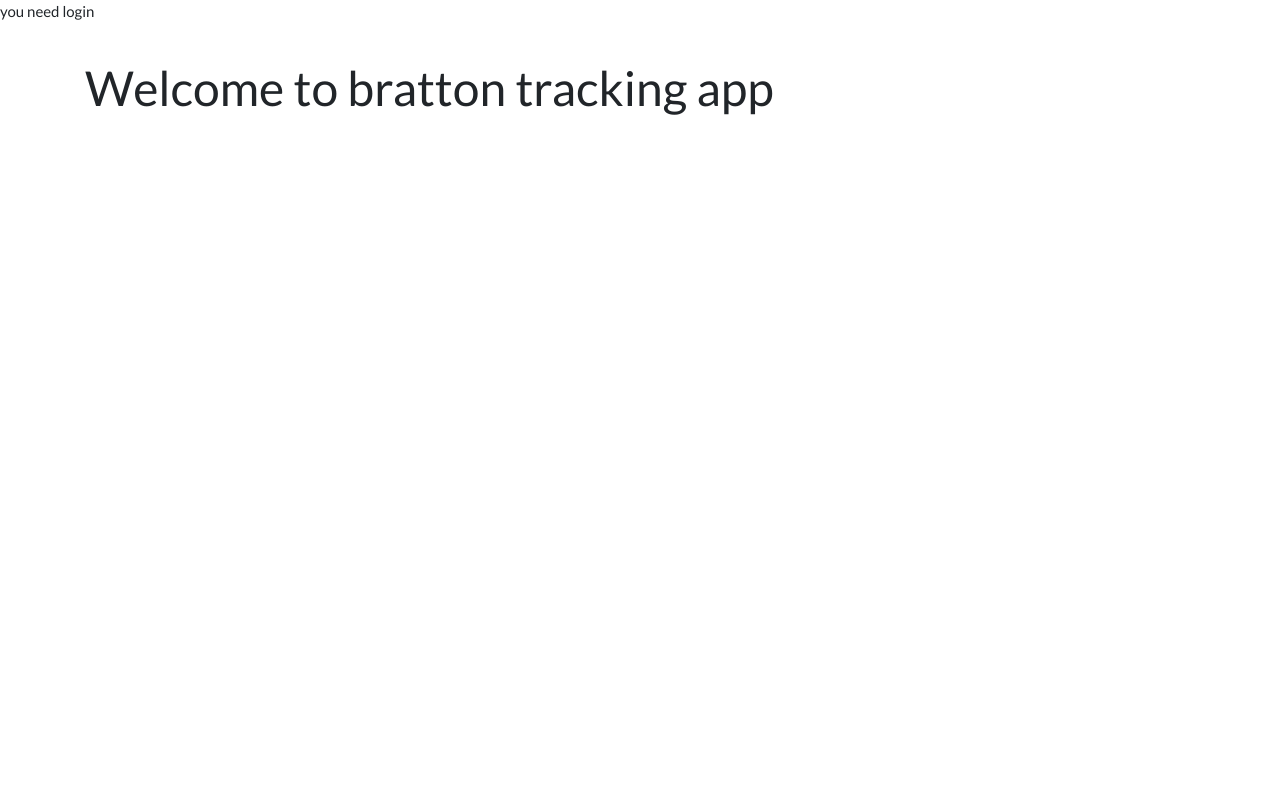
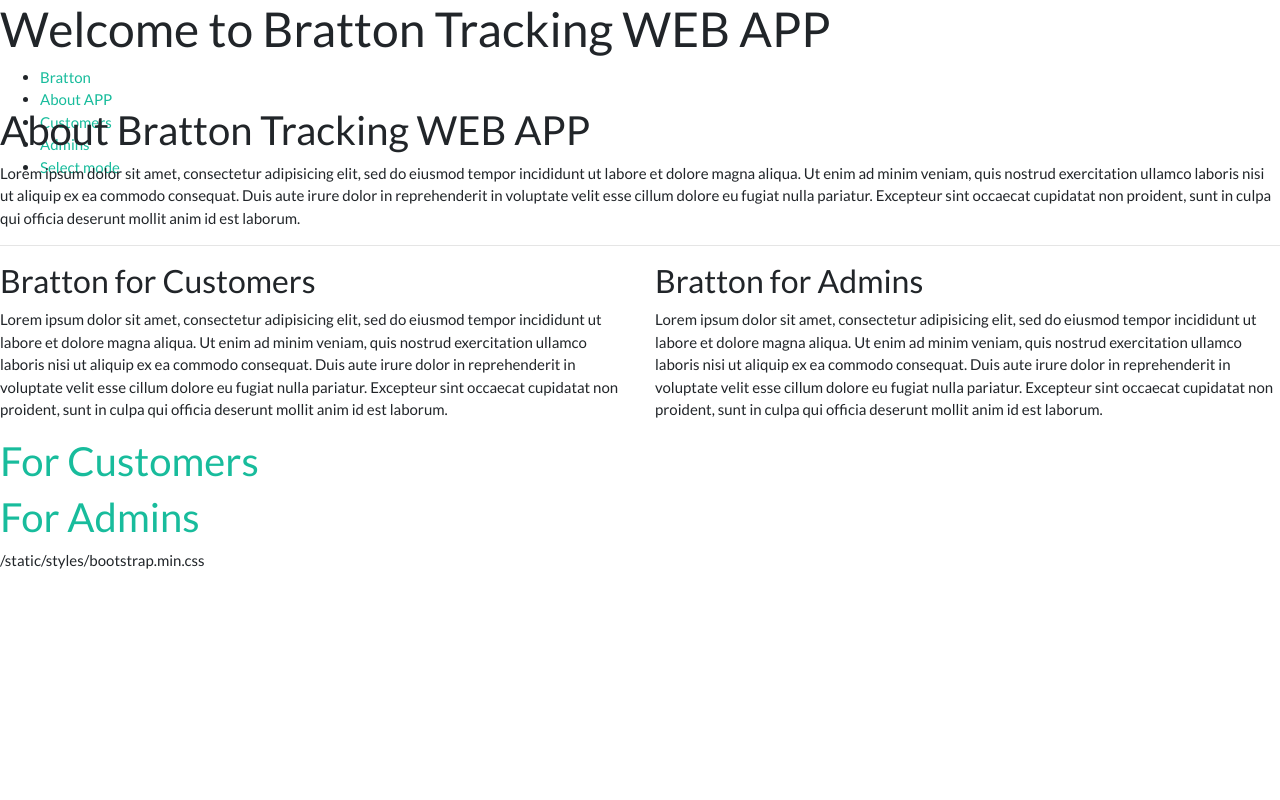
Before and after one commit to bartuchavezc/bratton-tracking, a Django app: template templates/index.html in a window 1280 px wide. Run offline with Django 3.2, Linux system fonts and the light colour scheme; the template is opened without the code that fills it, so the values that code supplies are empty; parts of the project's set-up code (start-up, migrations or seed data) failed here and were passed over; some libraries are stand-ins or nearby versions.

Commit message:
commit v ni idea we como 12 ya

```diff
--- a/apps/administracion/forms.py
+++ b/apps/administracion/forms.py
@@ -35,7 +35,7 @@
         }
 
         widgets = {
-            'is_validated': forms.BooleanField(initial=False, required=True),
+            'is_validated': forms.CheckboxInput(attrs={'class': 'required checkbox form-control'})
         }
 
 
--- a/apps/users/urls.py
+++ b/apps/users/urls.py
@@ -1,7 +1,9 @@
 from django.conf.urls import url, include
 from apps.users import views
+from django.views.generic.base import TemplateView
 #from apps.users.views import vessel_list
 urlpatterns = [
+    url(r'^home',TemplateView.as_view(template_name='index.html')),
     url(r'^signup/', views.SignUp.as_view(), name='signup'),
     url(r'^tracking/', views.MyVesselListView.as_view(), name='home'),
     #url(r'^home/', vessel_list, name=vessel_list)
--- a/templates/administracion/users/change_user.html
+++ b/templates/administracion/users/change_user.html
@@ -1,4 +1,5 @@
 {% extends 'base/base.html' %}
+
 {% block content %}
 
   {% if object_list %}
--- a/templates/index.html
+++ b/templates/index.html
@@ -1,8 +1,111 @@
-<!-- templates/customers/index -->
-{% extends 'base/base.html' %}
+{% load staticfiles %}
+<!DOCTYPE html>
+<html lang="es" dir="ltr">
+  <head>
+    <meta charset="utf-8">
+    <link rel="stylesheet" href="{% static 'styles/bootstrap.min.css' %}">
+    <link rel="stylesheet" href="{% static 'styles/main.css' %}">
+    <link rel="stylesheet" href="https://use.fontawesome.com/releases/v5.6.3/css/all.css" integrity="sha384-UHRtZLI+pbxtHCWp1t77Bi1L4ZtiqrqD80Kn4Z8NTSRyMA2Fd33n5dQ8lWUE00s/" crossorigin="anonymous">
+    <title>Bratton Tracking</title>
+  </head>
+  <body>
+    {% if user.is_authenticated %}
+      {% if user.is_validated %}
+      <section class="header-init-page">
+        <div class="title">
+          <h1>Welcome to Bratton Tracking WEB APP</h1>
+          <h2>You are validated go to app</h2>
+        </div>
+        <div class="button-go-app row">
+          <a href="/tracking" class="btn btn-success col-md-6 offset-md-3">Go</a>
+        </div>
+      </section>
+      {% else %}
+      <section class="header-init-page">
+        <div class="title">
+          <h1>Welcome to Bratton Tracking WEB APP</h1>
+        </div>
+      </section>
+        <section>
+          <div class="message description">
+            <div class="title">
+              <h2>Now you are a user</h2>
+            </div>
+            <div class="text">
+              <p>to begin using the app, you must wait for the administrators' validation</p>
+            </div>
+          </div>
+        </section>
+      {% endif %}
+    {% else %}
 
-{% block title %}index{% endblock %}
+    <!--
+    usuario no autenticado...
+    pagina de bienvenida a la app
+    con redireccionamiento a for users o for admins
+    -->
+    <section class="header-init-page">
+      <div class="title">
+        <h1>Welcome to Bratton Tracking WEB APP</h1>
+      </div>
+      <div class="navigation">
+        <div class="menu">
+          <ul>
+            <li> <a href="http://bratton.com.ar"> Bratton </a> </li>
+            <li> <a href="#about-app"> About APP </a> </li>
+            <li> <a href="#modes"> Customers </a> </li>
+            <li> <a href="#modes"> Admins </a> </li>
+            <li> <a href="#init-page">Select mode</a> </li>
+          </ul>
+        </div>
+      </div>
+    </section>
+    <section class="about-app description" id="about-app">
+      <div class="title">
+        <h2> About Bratton Tracking WEB APP </h2>
+      </div>
+      <div class="text">
+        <p> Lorem ipsum dolor sit amet, consectetur adipisicing elit, sed do eiusmod tempor incididunt ut labore et dolore magna aliqua. Ut enim ad minim veniam, quis nostrud exercitation ullamco laboris nisi ut aliquip ex ea commodo consequat. Duis aute irure dolor in reprehenderit in voluptate velit esse cillum dolore eu fugiat nulla pariatur. Excepteur sint occaecat cupidatat non proident, sunt in culpa qui officia deserunt mollit anim id est laborum. </p>
+      </div>
+    </section>
+    <hr>
+    <section class="modes row" id="modes">
+      <section class="about-app-users description col-md-6">
+        <div class="title">
+          <h3>Bratton for Customers</h3>
+        </div>
+        <div class="text">
+          <p>Lorem ipsum dolor sit amet, consectetur adipisicing elit, sed do eiusmod tempor incididunt ut labore et dolore magna aliqua. Ut enim ad minim veniam, quis nostrud exercitation ullamco laboris nisi ut aliquip ex ea commodo consequat. Duis aute irure dolor in reprehenderit in voluptate velit esse cillum dolore eu fugiat nulla pariatur. Excepteur sint occaecat cupidatat non proident, sunt in culpa qui officia deserunt mollit anim id est laborum.</p>
+        </div>
+      </section>
+        <section class="about-app-admins description col-md-6">
+          <div class="title">
+            <h3>Bratton for Admins</h3>
+          </div>
+          <div class="text">
+            <p>Lorem ipsum dolor sit amet, consectetur adipisicing elit, sed do eiusmod tempor incididunt ut labore et dolore magna aliqua. Ut enim ad minim veniam, quis nostrud exercitation ullamco laboris nisi ut aliquip ex ea commodo consequat. Duis aute irure dolor in reprehenderit in voluptate velit esse cillum dolore eu fugiat nulla pariatur. Excepteur sint occaecat cupidatat non proident, sunt in culpa qui officia deserunt mollit anim id est laborum.</p>
+          </div>
+        </section>
+    </section>
+    <section class="init_page" id="init-page">
+      <a href="/tracking" class="for-users">
+        <div class="title">
+          <h2>For Customers</h2>
+        </div>
+      </a>
+      <a href="/administracion" class="for-admins">
+        <div class="title">
+          <h2>For Admins</h2>
+        </div>
+      </a>
+    </section>
 
-{% block content %}
-  <h1>Welcome to bratton tracking app</h1>
-{% endblock %}
+    {% endif %}
+
+    <script src="https://code.jquery.com/jquery-3.2.1.min.js"></script>
+    {% static 'styles/bootstrap.min.css' %}
+    <script src="{% static 'js/animate.js' %}"></script>
+    <script src="{% static 'js/smooth-scroll.min.js' %}">
+    </script>
+  </body>
+</html>
```
Also changed, not shown: apps/administracion/migrations/0001_initial.py (added), apps/users/migrations/0001_initial.py (added), db.sqlite3 (added), traking_backend/settings.py (line endings or trailing spaces).
